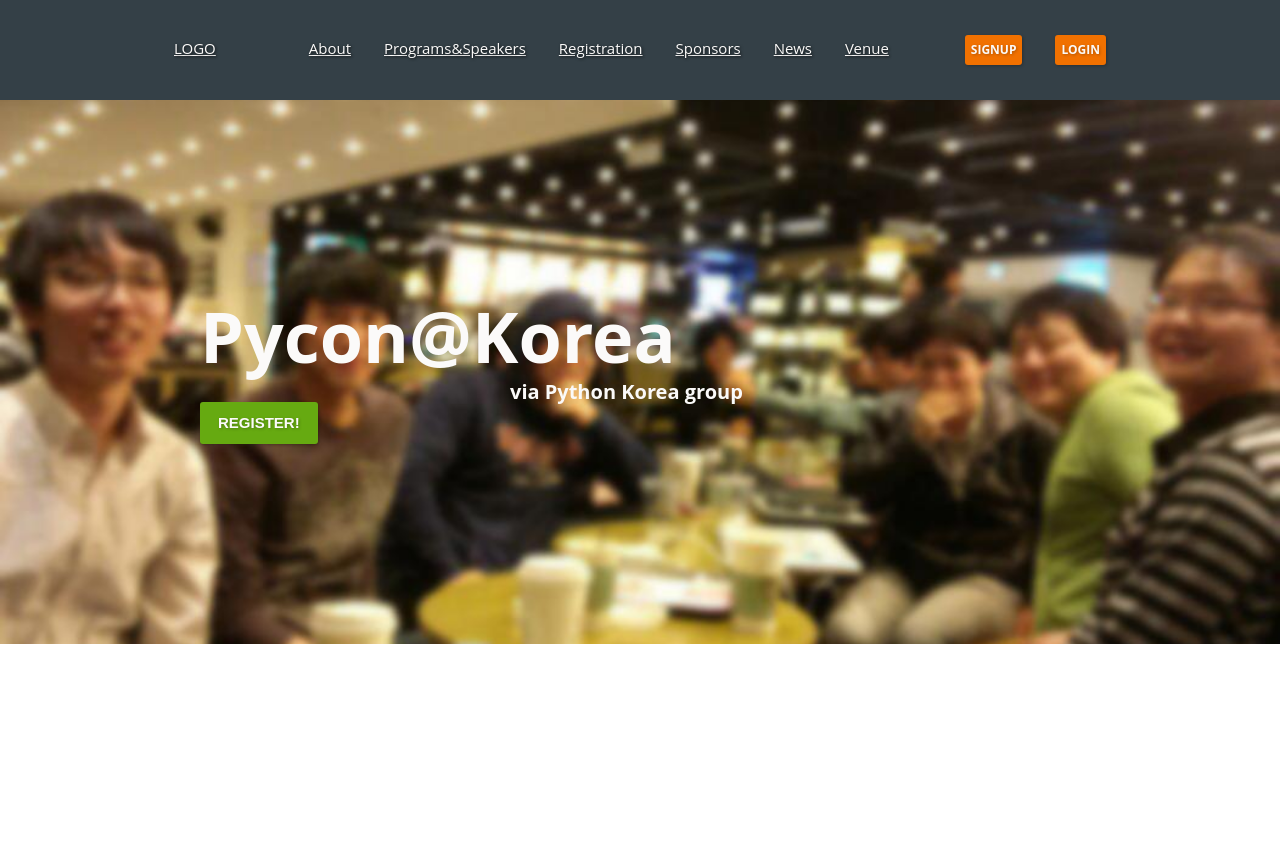
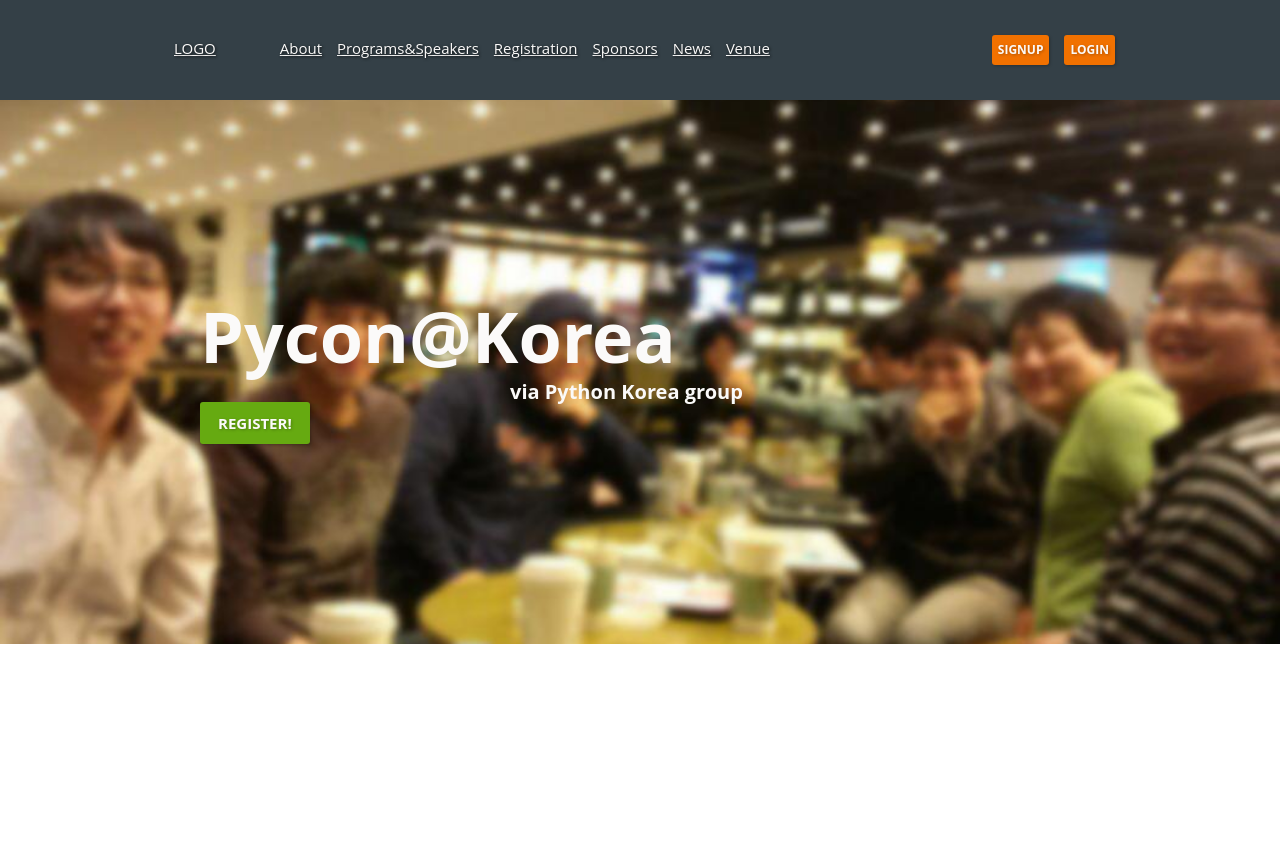
Before and after one commit to pythonkr/pyconkr-2014-teaser, a Django app: page / in a window 1280 px wide. Shown: the top 846 px of the page. Run offline with Django 3.2, Linux system fonts and the light colour scheme; parts of the project's set-up code (start-up, migrations or seed data) failed here and were passed over.

Commit message:
로그인 안했을때 줄바꿈 되는것 고침

```diff
--- a/page/templates/page/index.html
+++ b/page/templates/page/index.html
@@ -6,7 +6,7 @@
         <h1>Pycon@Korea</h1>
         <h2>via Python Korea group</h2>
             <div class="input-wrapper">
-                <button type="submit" class="btn">Register!</button>
+                <a href="{% url 'registration' %}" class="btn green">Register!</a>
             </div>
     </div>
 </div>
--- a/static/css/base.css
+++ b/static/css/base.css
@@ -65,10 +65,14 @@ a:hover {
 .btn:hover {
   background: #3a363a;
 }
-button.btn {
+.btn.green {
   background: #66aa11;
   font-size: 15px;
   cursor: pointer;
+}
+.btn.green:hover {
+  color: #fbfaf9;
+  background: #3a363a;
 }
 input {
   font-family: inherit;
@@ -110,7 +114,7 @@ header#header {
 header#header .logo {
   float: left;
   padding: 5px 14px;
-  margin-right: 60px;
+  margin-right: 40px;
   color: #fbfaf9;
 }
 header#header nav ul {
@@ -123,7 +127,7 @@ header#header nav ul li.menu-item {
   float: left;
   margin-left: 5px;
   font-size: 15px;
-  padding: 5px 14px;
+  padding: 5px;
 }
 header#header nav ul li.menu-item a {
   color: #fbfaf9;
--- a/static/less/base.less
+++ b/static/less/base.less
@@ -83,10 +83,15 @@ a {
   }
 }
 
-button.btn {
+.btn.green {
   background: #66aa11;
   font-size: 15px;
   cursor: pointer;
+
+  &:hover {
+    color: @text-color-light;
+    background: @btn-background-hover;
+  }
 }
 
 input {
@@ -132,7 +137,7 @@ header#header {
   .logo {
     float: left;
     padding: 5px 14px;
-    margin-right: 60px;
+    margin-right: 40px;
     color: #fbfaf9;
   }
   nav {
@@ -145,7 +150,7 @@ header#header {
         float: left;
         margin-left: 5px;
         font-size: 15px;
-        padding: 5px 14px;
+        padding: 5px;
         a {
           color: @text-color-light;
         }
```
